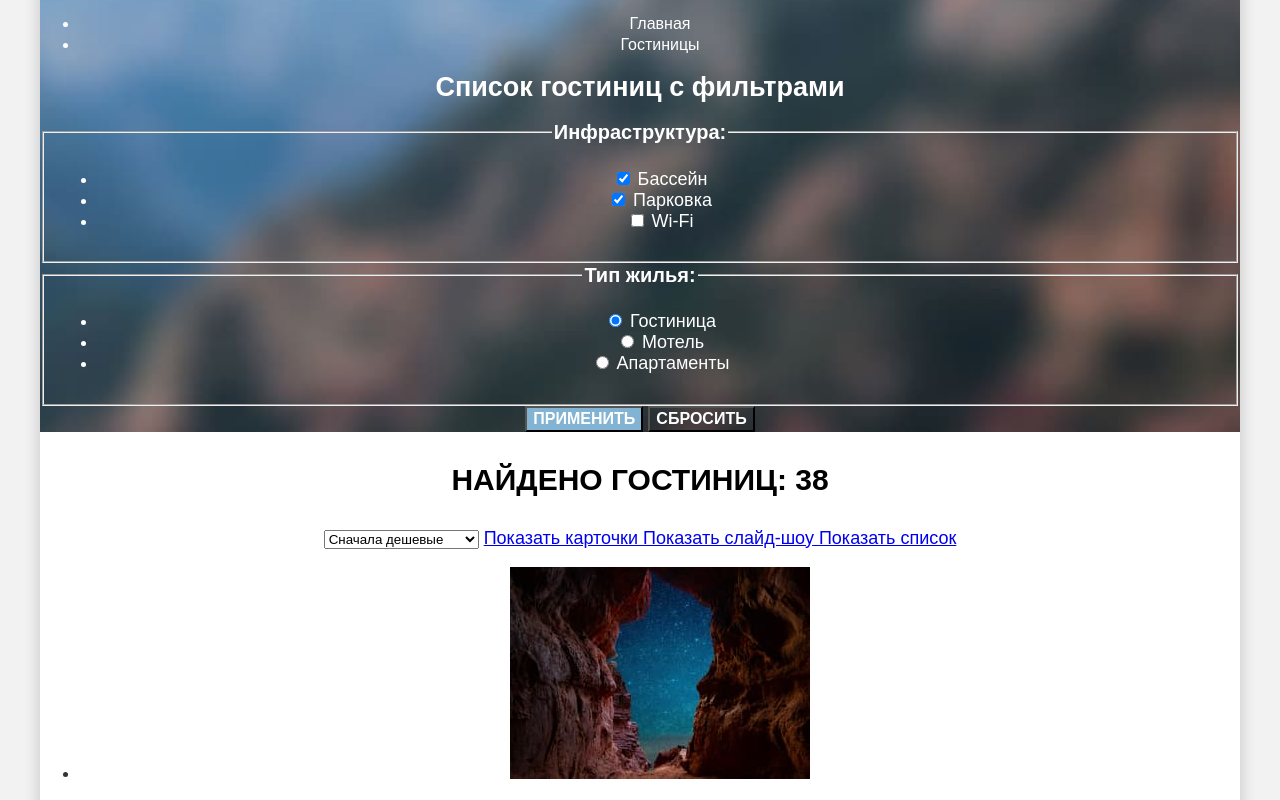
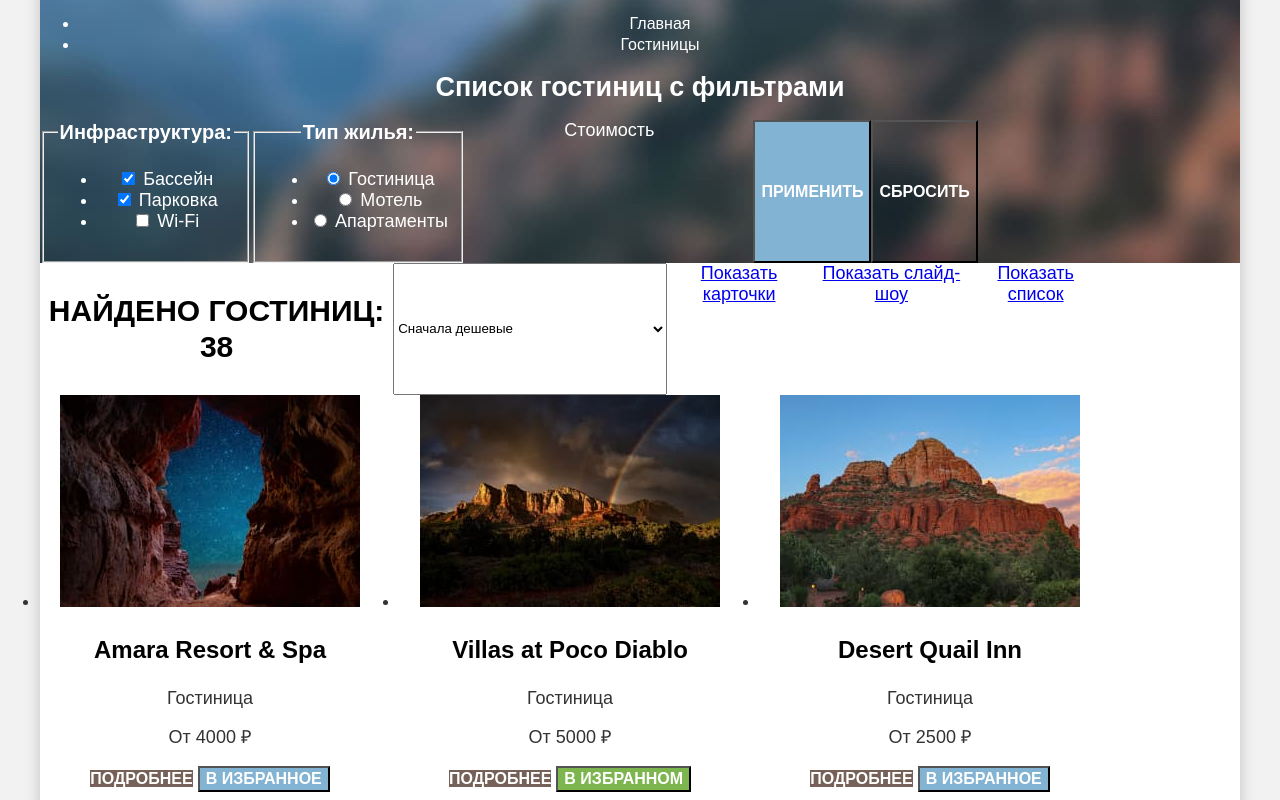
Before and after one commit to htmlacademy-htmlcss/2388545-sedona-37, a plain HTML site: page catalog.html in a window 1280 px wide. Shown: the part 240-1040 px from the top of the page. Drawn offline with Linux system fonts and the light colour scheme.

Commit message:
Добавляет сетки для страницы каталога

```diff
--- a/catalog.html
+++ b/catalog.html
@@ -109,11 +109,15 @@
               </ul>
             </fieldset>
             <!--сюда вставить фильтрацию цен-->
+            <div class="price">
+              Стоимость
+            </div>
             <button class="button" type="submit">Применить</button>
             <input class="button button-transparent" type="reset" value="Сбросить">
           </form>
         </section>
         <section class="catalog" data-test="catalog">
+          <div class="sorting-container">
             <p class="title catalog-filter-result">Найдено гостиниц: 38</p>
             <select class="select-control" aria-label="Сортировка">
               <option value="cheap">Сначала дешевые</option>
@@ -129,6 +133,7 @@
             <a class="view" href="#">
               <span class="visually-hidden">Показать список</span>
             </a>
+          </div>
           <ul class="hotel-card-list">
             <li class="hotel-card-item">
               <a class="hotel-card-link" href="#">
--- a/styles/styles.css
+++ b/styles/styles.css
@@ -259,6 +259,24 @@ body {
   text-decoration: none;
 }
 
+.filter {
+  display: flex;
+  width: 1200px;
+}
+
+.filter-group {
+  width: 151;
+}
+
+.price {
+  width: 288px;
+}
+
+.sorting-container {
+  display: flex;
+  width: 1060px;
+}
+
 .filter-title {
   font-weight: 700;
   font-size: 20px;
@@ -270,12 +288,27 @@ body {
 }
 
 .select-control {
+  width: 292px;
   font-family: inherit;
 }
 
 .select-control option {
   font-family: inherit;
+  font-size: 18px;
   color: #333333;
+}
+
+.hotel-card-list {
+  margin: 0;
+  padding: 0;
+  display: flex;
+  flex-wrap: wrap;
+  width: 1060px;
+  justify-content: space-between;
+}
+
+.hotel-card-item {
+  width: 340px;
 }
 
 .hotel-card-link {
@@ -298,6 +331,16 @@ body {
   background-color: #f2f2f2;
 }
 
+.pagination {
+  margin: 0;
+  padding: 0;
+  display: flex;
+}
+
+.pagination-item {
+  width: 60px;
+}
+
 .pagination-link {
   font-weight: 700;
   font-size: 20px;
```
Lines whose indentation alone changed are shown as unchanged.
